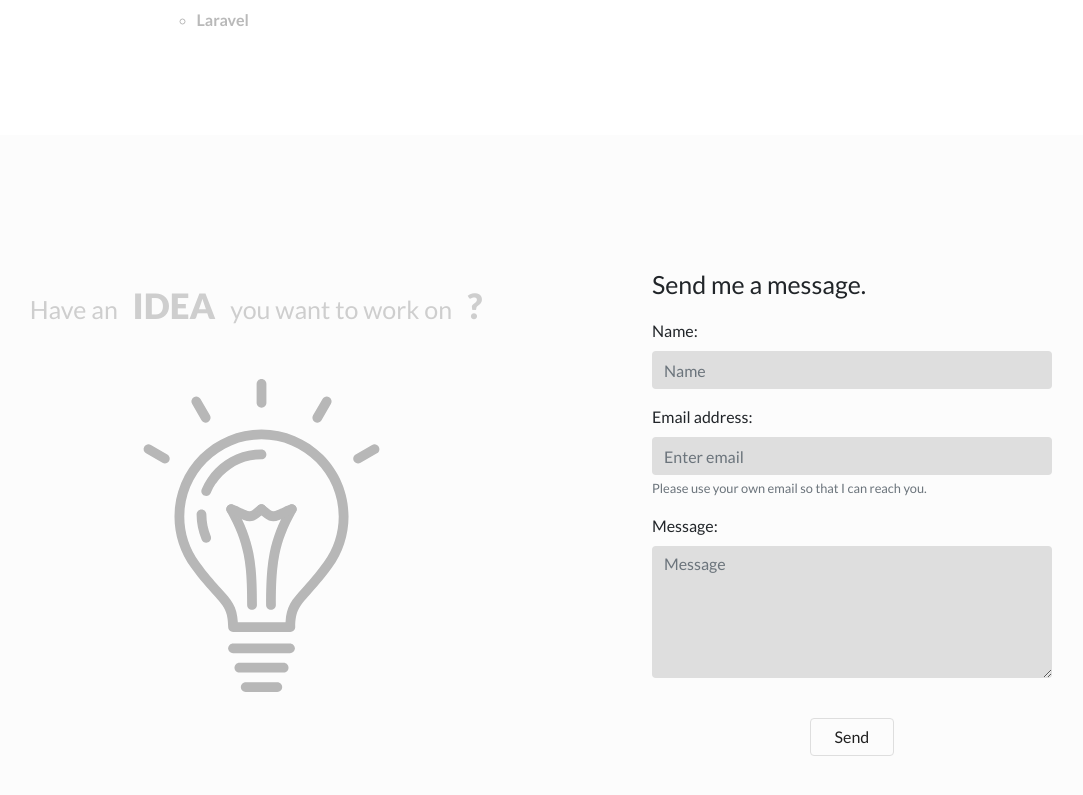
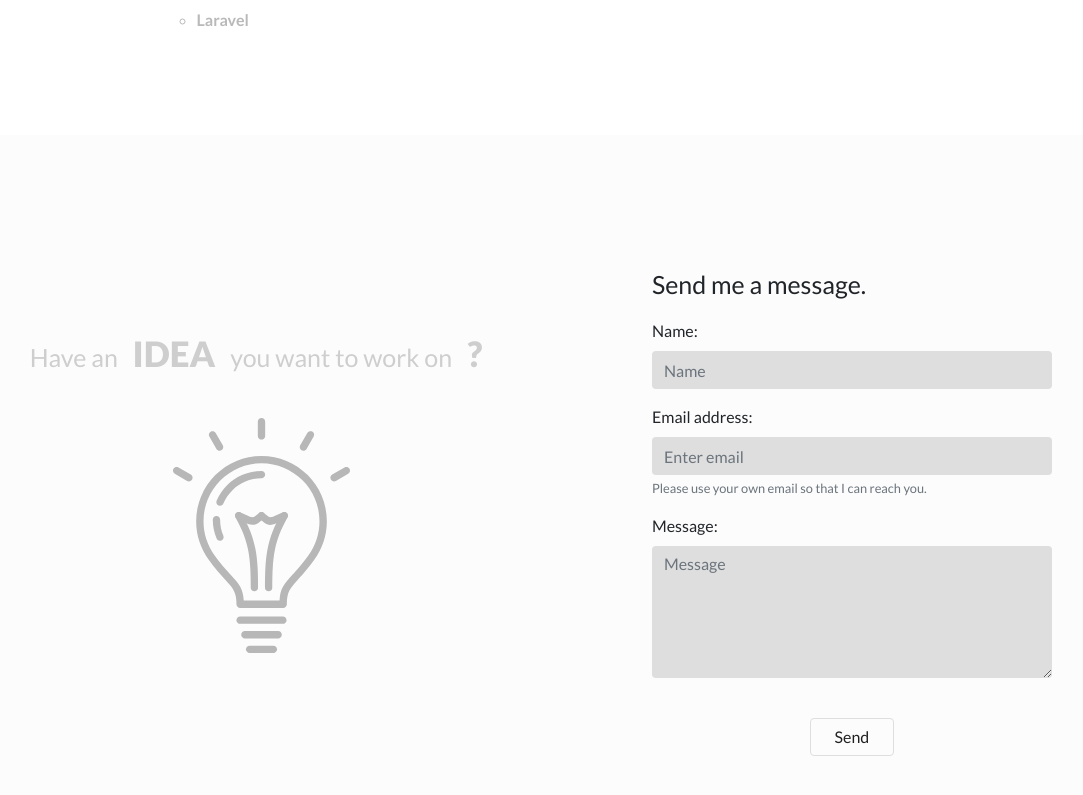
Before and after one commit to Nati43/nati43.github.io, a Vue app: page / in a window 1280 px wide. Shown: the part 1465-2260 px from the top of the page, without its empty margins (130-1213 px from the left). Built offline with nearby package versions, Linux system fonts and the light colour scheme.

Commit message:
Found a temporary fix for the issue on wiu mobile view.

```diff
--- a/src/components/contact.vue
+++ b/src/components/contact.vue
@@ -6,9 +6,11 @@
             class="border-0 p-0 m-0 rounded-0 flex-grow-1 d-none d-md-flex left-card"
             no-body >
             <div class="flex-grow-1 d-flex flex-column align-items-center justify-content-top px-3 px-md-5 py-5 text-custome-light text-center">
-                <p class="mt-5 pt-5 text text-left">
-                    Have an <span class="title">IDEA</span> you want to work on <span class="title">?</span> <br>
-                </p>
+                <div class="pt-5">
+                    <p class="mt-5 pt-5 text text-left">
+                        Have an <span class="title">IDEA</span> you want to work on <span class="title">?</span> <br>
+                    </p>
+                </div>
             </div>
         </b-card>
 
@@ -48,24 +50,20 @@ export default {
 
 <style scoped>
 .left-card {
-    /* background-color: #212121; */
     background-image: url('../assets/idea_light.svg');
     background-position: center;
     background-repeat: no-repeat;
-    background-size: 40%;
+    background-size: 30%;
     background-blend-mode:luminosity;
     mix-blend-mode: multiply;
 }
 .right-card {
-    /* background-color: #212121; */
     mix-blend-mode: multiply;
-    min-width: 400px;
 }
 .title {
     margin: 0 10px;
     font-size: 35px;
     font-weight: 900;
-    /* color: snow; */
 }
 .text {
     font-size: 25px;
@@ -94,10 +92,6 @@ export default {
     max-width: 400px;
 }
 
-/* Small devices (landscape phones, 576px and up) */
-@media (min-width: 310px) {
-
-}
 
 /* Medium devices (tablets, 768px and down) */
 @media (max-width: 768px) {
@@ -109,16 +103,8 @@ export default {
 
 /* Medium devices (tablets, 768px and up) */
 @media (min-width: 768px) {
-
-}
-
-/* Large devices (desktops, 992px and up) */
-@media (min-width: 992px) {
-
-}
-
-/* Extra large devices (large desktops, 1200px and up) */
-@media (min-width: 1200px) {
-
+    .right-card {
+        min-width: 400px;
+    }
 }
 </style>
--- a/src/components/intro.vue
+++ b/src/components/intro.vue
@@ -132,9 +132,4 @@ export default {
         font-size: 2rem;
     }
 }
-
-/* Extra large devices (large desktops, 1200px and up) */
-@media (min-width: 1200px) {
-
-}
 </style>
--- a/src/components/wiu.vue
+++ b/src/components/wiu.vue
@@ -17,7 +17,7 @@
         </b-card>
 
         <b-card
-            class="border-0 p-0 m-0 rounded-0 flex-grow-1 d-flex align-items-start justify-content-center d-none d-md-flex"
+            class="border-0 p-0 m-0 rounded-0 flex-grow-1 align-items-start justify-content-center d-none d-md-flex"
             no-body >
 
             <transition name="bounce" >
```
